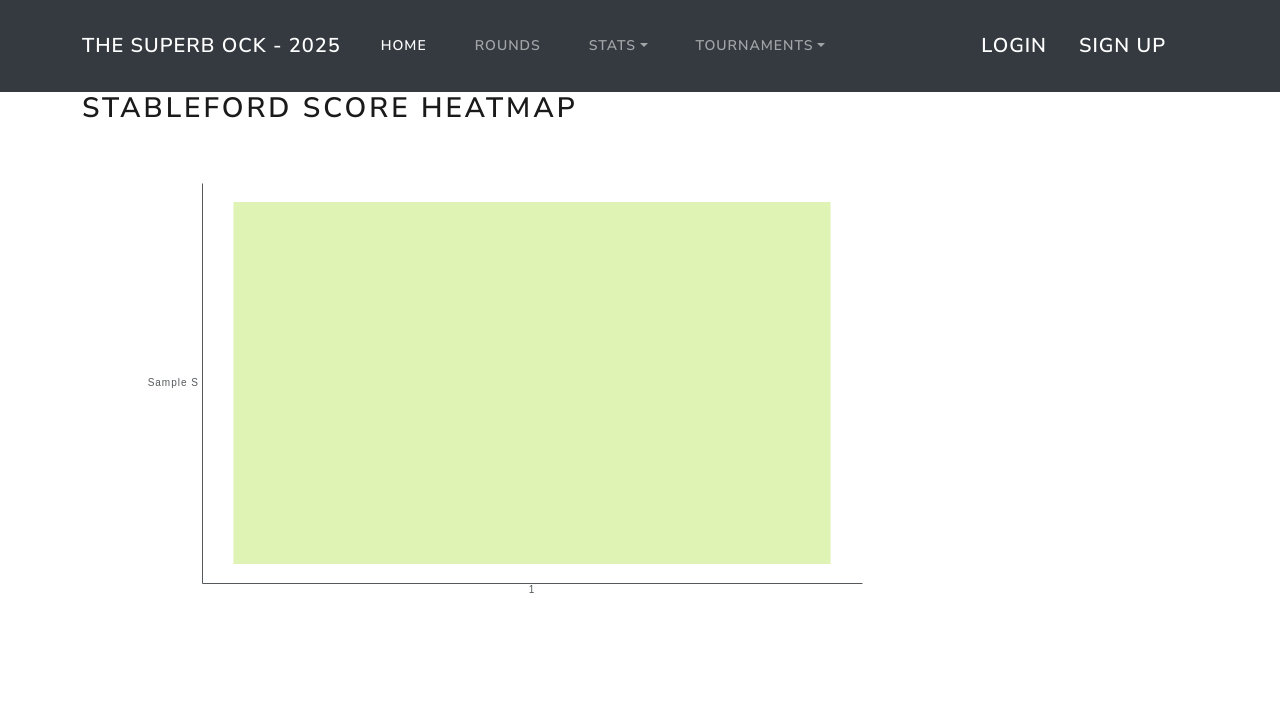
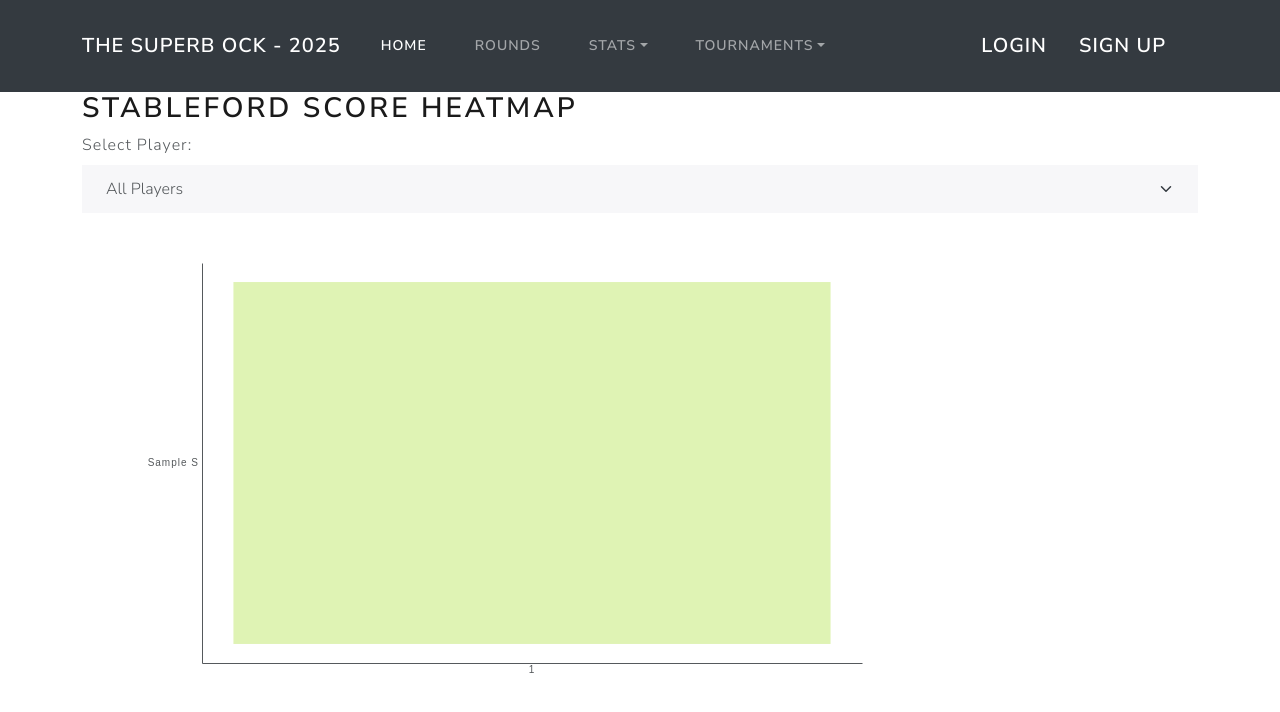
Before and after one commit to rgl1892/golf2025, a Django app: page /heatmap/ in a window 1280 px wide. Shown: the top 712 px of the page. Run offline with Django 5.2, Linux system fonts and the light colour scheme; tables that the repository leaves empty hold one stand-in row (values such as "Sample post"); some libraries are stand-ins or nearby versions.

Commit message:
heatmap update

```diff
--- a/superb_ock/admin.py
+++ b/superb_ock/admin.py
@@ -8,3 +8,4 @@ admin.site.register(GolfCourse)
 admin.site.register(Player)
 admin.site.register(Score)
 admin.site.register(GolfEvent)
+admin.site.register(Highlight)
--- a/superb_ock/templates/superb_ock/stats/heatmap.html
+++ b/superb_ock/templates/superb_ock/stats/heatmap.html
@@ -1,25 +1,32 @@
 {% extends "superb_ock/base.html" %}
 {% block head %}
 <script src="https://d3js.org/d3.v7.min.js"></script>
-<style>
-    .heatmap rect {
-        stroke: #eee;
+{% endblock head %}
+{% block content %}
+<h2 id="chart-title">Stableford Score Heatmap</h2>
+<div class="player-selector">
+ <label for="playerSelect" class="form-label">Select Player:</label>
+ <select id="playerSelect" class="form-select">
+ <option value="all">All Players</option>
+ </select>
+</div>
+<svg id="heatmap" width="800" height="500"></svg>
+<script>
+let allData = [];
+let tooltip;
+
+function initTooltip() {
+ tooltip = d3.select("body")
+ .append('div')
+ .attr("class", "tooltip");
 }
-    .axis text {
-        font-size: 12px;
-    }
-</style>
-{% endblock head %}
 
-    {% block content %}
-    <h2>Stableford Score Heatmap</h2>
-    <svg id="heatmap" width="800" height="500"></svg>
+function drawHeatmap(data) {
+ const svg = d3.select("#heatmap");
 
-    <script>
-        fetch('/heatmap-data/')
-            .then(response => response.json())
-            .then(data => {
-                const svg = d3.select("#heatmap");
+ // Clear existing content
+ svg.selectAll("*").remove();
+
  const margin = {top: 50, right: 20, bottom: 50, left: 120},
  width = +svg.attr("width") - margin.left - margin.right,
  height = +svg.attr("height") - margin.top - margin.bottom;
@@ -45,17 +52,173 @@
  .call(d3.axisLeft(y).tickSize(0));
 
  // Draw cells
-                g.selectAll()
+ g.selectAll(".heatmap-cell")
  .data(data)
  .enter()
  .append("rect")
+ .attr("class", "heatmap-cell")
  .attr("x", d => x(d.hole))
  .attr("y", d => y(d.player))
  .attr("width", x.bandwidth())
  .attr("height", y.bandwidth())
  .style("fill", d => color(d.stableford))
-                    .append("title")
-                    .text(d => `Stableford: ${d.stableford.toFixed(1)}`);
+ .on("mouseover", function(event, d) {
+ tooltip.transition()
+ .duration(200)
+ .style("opacity", .9);
+ tooltip.html(`Player: ${d.player}<br/>Hole: ${d.hole}<br/>Stableford: ${d.stableford.toFixed(1)}`)
+ .style("left", (event.pageX + 10) + "px")
+ .style("top", (event.pageY - 28) + "px");
+ })
+ .on("mouseout", function(d) {
+ tooltip.transition()
+ .duration(500)
+ .style("opacity", 0);
+ });
+}
+
+function drawBarChart(data, playerName) {
+ const svg = d3.select("#heatmap");
+
+ // Clear existing content
+ svg.selectAll("*").remove();
+
+ const margin = {top: 50, right: 20, bottom: 50, left: 80},
+ width = +svg.attr("width") - margin.left - margin.right,
+ height = +svg.attr("height") - margin.top - margin.bottom;
+
+ const g = svg.append("g").attr("transform", `translate(${margin.left},${margin.top})`);
+
+ // Sort data by hole number
+ const sortedData = data.sort((a, b) => +a.hole - +b.hole);
+ const holes = sortedData.map(d => d.hole);
+ const maxScore = d3.max(data, d => d.stableford);
+
+ const x = d3.scaleBand().domain(holes).range([0, width]).padding(0.1);
+ const y = d3.scaleLinear().domain([0, maxScore]).range([height, 0]);
+ const color = d3.scaleSequential(d3.interpolateYlGnBu).domain([0, 6]);
+
+ // Add title
+ g.append("text")
+ .attr("x", width / 2)
+ .attr("y", -20)
+ .attr("text-anchor", "middle")
+ .style("font-size", "16px")
+ .style("font-weight", "bold")
+ .text(`${playerName} - Stableford Scores by Hole`);
+
+ // X-axis
+ g.append("g")
+ .attr("transform", `translate(0,${height})`)
+ .call(d3.axisBottom(x))
+ .append("text")
+ .attr("x", width / 2)
+ .attr("y", 40)
+ .attr("text-anchor", "middle")
+ .style("fill", "black")
+ .style("font-size", "14px")
+ .text("Hole");
+
+ // Y-axis
+ g.append("g")
+ .call(d3.axisLeft(y))
+ .append("text")
+ .attr("transform", "rotate(-90)")
+ .attr("y", -60)
+ .attr("x", -height / 2)
+ .attr("text-anchor", "middle")
+ .style("fill", "black")
+ .style("font-size", "14px")
+ .text("Stableford Score");
+
+ // Draw bars
+ g.selectAll(".bar")
+ .data(sortedData)
+ .enter()
+ .append("rect")
+ .attr("class", "bar")
+ .attr("x", d => x(d.hole))
+ .attr("y", d => y(d.stableford))
+ .attr("width", x.bandwidth())
+ .attr("height", d => height - y(d.stableford))
+ .style("fill", d => color(d.stableford))
+ .style("stroke", "#333")
+ .style("stroke-width", 1)
+ .on("mouseover", function(event, d) {
+ tooltip.transition()
+ .duration(200)
+ .style("opacity", .9);
+ tooltip.html(`Hole: ${d.hole}<br/>Stableford: ${d.stableford.toFixed(1)}`)
+ .style("left", (event.pageX + 10) + "px")
+ .style("top", (event.pageY - 28) + "px");
+ })
+ .on("mouseout", function(d) {
+ tooltip.transition()
+ .duration(500)
+ .style("opacity", 0);
+ });
+
+ // Add value labels on bars
+ g.selectAll(".bar-label")
+ .data(sortedData)
+ .enter()
+ .append("text")
+ .attr("class", "bar-label")
+ .attr("x", d => x(d.hole) + x.bandwidth() / 2)
+ .attr("y", d => y(d.stableford) - 5)
+ .attr("text-anchor", "middle")
+ .style("font-size", "11px")
+ .style("fill", "#333")
+ .text(d => d.stableford.toFixed(1));
+}
+
+function populatePlayerSelector(data) {
+ const players = [...new Set(data.map(d => d.player))].sort();
+ const select = d3.select("#playerSelect");
+
+ // Add player options
+ select.selectAll("option.player-option")
+ .data(players)
+ .enter()
+ .append("option")
+ .attr("class", "player-option")
+ .attr("value", d => d)
+ .text(d => d);
+}
+
+function filterData(selectedPlayer) {
+ if (selectedPlayer === "all") {
+ return allData;
+ } else {
+ return allData.filter(d => d.player === selectedPlayer);
+ }
+}
+
+// Event listener for player selection
+d3.select("#playerSelect").on("change", function() {
+ const selectedPlayer = this.value;
+ const filteredData = filterData(selectedPlayer);
+
+ // Update page title
+ const title = d3.select("#chart-title");
+
+ if (selectedPlayer === "all") {
+ title.text("Stableford Score Heatmap");
+ drawHeatmap(filteredData);
+ } else {
+ title.text(`${selectedPlayer} - Stableford Score Bar Chart`);
+ drawBarChart(filteredData, selectedPlayer);
+ }
+});
+
+// Initial data fetch and setup
+fetch('/heatmap-data/')
+.then(response => response.json())
+.then(data => {
+ allData = data;
+ initTooltip();
+ populatePlayerSelector(data);
+ drawHeatmap(data); // Draw initial heatmap with all data
 });
 </script>
 {% endblock content %}
--- a/superb_ock/urls.py
+++ b/superb_ock/urls.py
@@ -1,6 +1,7 @@
 from django.urls import path
 
 from . import views
+from .views_stats import stats
 
 urlpatterns = [
     path("",views.Home.as_view() , name="home"),
@@ -25,6 +26,6 @@ urlpatterns.extend(
 # For d3 charts
 urlpatterns.extend(
     [
-    path('heatmap-data/', views.heatmap_data, name='heatmap_data'),
+    path('heatmap-data/', stats.heatmap_data, name='heatmap_data'),
     ]
 )
--- a/superb_ock/views.py
+++ b/superb_ock/views.py
@@ -7,8 +7,6 @@ from django.db import IntegrityError
 from django.core.serializers.json import DjangoJSONEncoder
 from django.db import connection
 from django.views.decorators.csrf import csrf_exempt
-from django.http import JsonResponse
-from django.db.models import Avg
 
 from requests import request
 from collections import defaultdict
@@ -412,26 +410,6 @@ class EditScore(View):
             request, self.template_name, self.get_context_data(round_id, hole_number)
         )
 
-def heatmap_data(request):
-    scores = (
-        Score.objects
-        .select_related('player', 'hole')
-        .values('player__first_name', 'player__second_name', 'hole__hole_number')
-        .annotate(avg_stableford=Avg('stableford'))
-        .order_by('player__second_name', 'hole__hole_number')
-    )
-
-    heatmap = [
-        {
-            "player": f"{s['player__first_name']} {s['player__second_name'][0]}",
-            "hole": s["hole__hole_number"],
-            "stableford": s["avg_stableford"]
-        }
-        for s in scores
-    ]
-
-    return JsonResponse(heatmap, safe=False)
-
 class HeatMap(View):
 
     def get(self,request):
--- /dev/null
+++ b/superb_ock/views_stats/stats.py
@@ -0,0 +1,26 @@
+from ..models import *
+from django.http import JsonResponse
+from django.db.models import Avg
+
+def heatmap_data(request):
+    """
+    Returns a JSON response containing the average stableford scores for each player and hole.
+    """
+    scores = (
+        Score.objects
+        .select_related('player', 'hole')
+        .values('player__first_name', 'player__second_name', 'hole__hole_number')
+        .annotate(avg_stableford=Avg('stableford'))
+        .order_by('player__second_name', 'hole__hole_number')
+    )
+
+    heatmap = [
+        {
+            "player": f"{s['player__first_name']} {s['player__second_name'][0]}",
+            "hole": s["hole__hole_number"],
+            "stableford": s["avg_stableford"]
+        }
+        for s in scores
+    ]
+
+    return JsonResponse(heatmap, safe=False)
```
Also changed, not shown: superb_ock/models.py (+9 -0 lines), superb_ock/static/superb_ock/css/styles.css (+35 -0 lines), superb_ock/migrations/0016_highlight_score_highlight.py (added), superb_ock/views_stats/__init__.py (added), 1 other file. Lines whose indentation alone changed are shown as unchanged.
